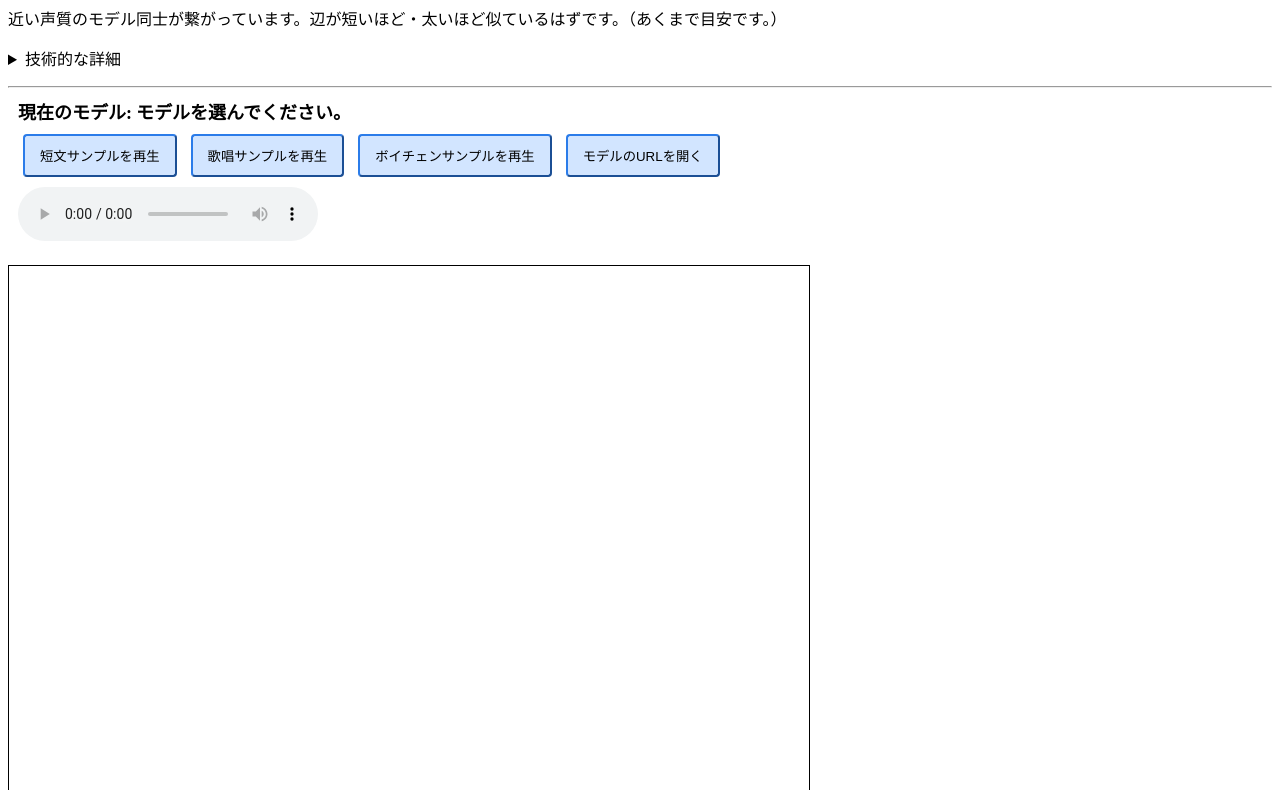
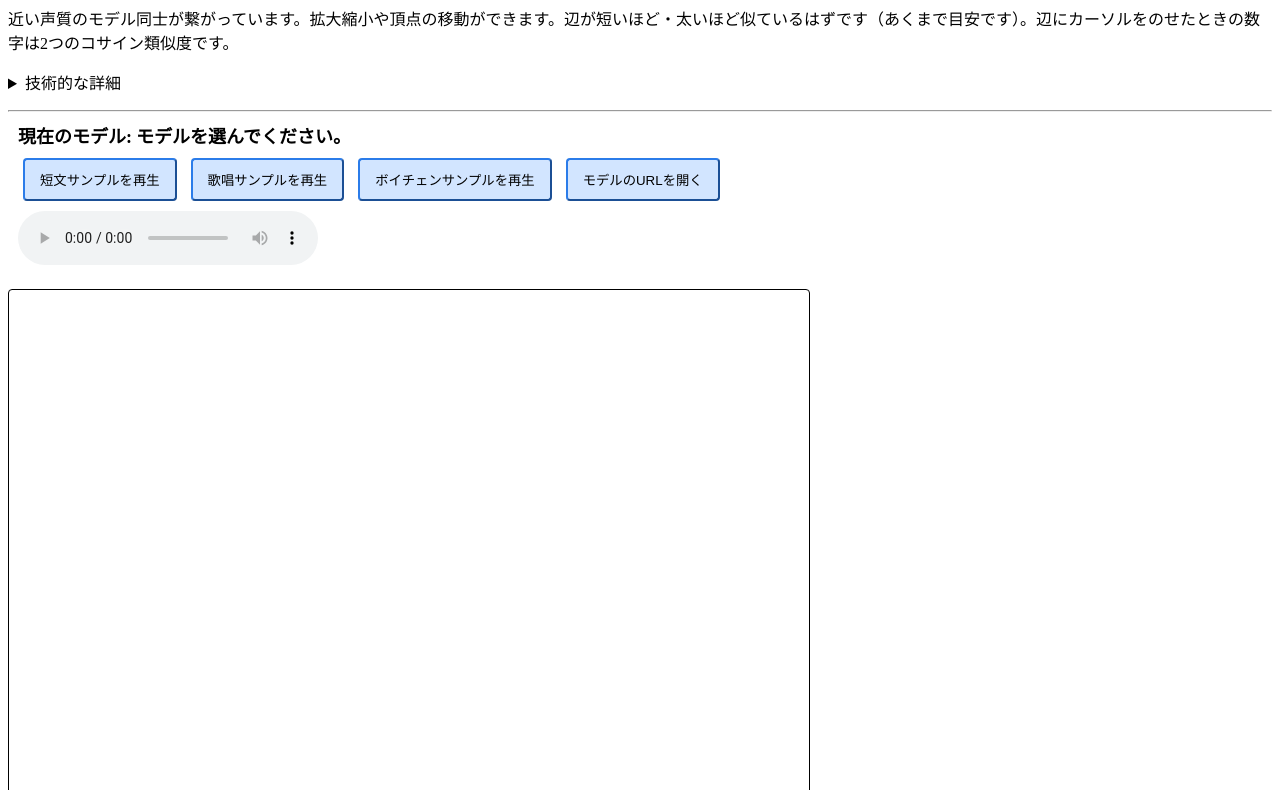
Before and after one commit to litagin02/rvc_okiba, a plain HTML site: page index.html in a window 1280 px wide. Shown: the part 69-859 px from the top of the page. Drawn offline with nearby package versions, Linux system fonts and the light colour scheme; no server answers.

Commit message:
Update index.html

```diff
--- a/index.html
+++ b/index.html
@@ -9,6 +9,7 @@
             width: 800px;
             height: 600px;
             border: 1px solid black;
+            border-radius: 4px;
             margin-top: 20px;
         }
 
@@ -41,7 +42,7 @@
 
 <body>
     <h2><a href="https://huggingface.co/litagin/rvc_okiba">RVC okiba</a> モデル エクスプローラー</h2>
-    <p>近い声質のモデル同士が繋がっています。辺が短いほど・太いほど似ているはずです。（あくまで目安です。）
+    <p>近い声質のモデル同士が繋がっています。拡大縮小や頂点の移動ができます。辺が短いほど・太いほど似ているはずです（あくまで目安です）。辺にカーソルをのせたときの数字は2つのコサイン類似度です。
     <details>
         <summary>技術的な詳細</summary>
         ボイチェンサンプル音声から
@@ -50,7 +51,6 @@
         求め方は<a href="https://huggingface.co/litagin/rvc_okiba/blob/main/similarity_mst.ipynb">このノートブック</a>を参照してください。
     </details>
     </p>
-    <!-- 水平線 -->
     <hr>
 
     <div id="infoview">
```
